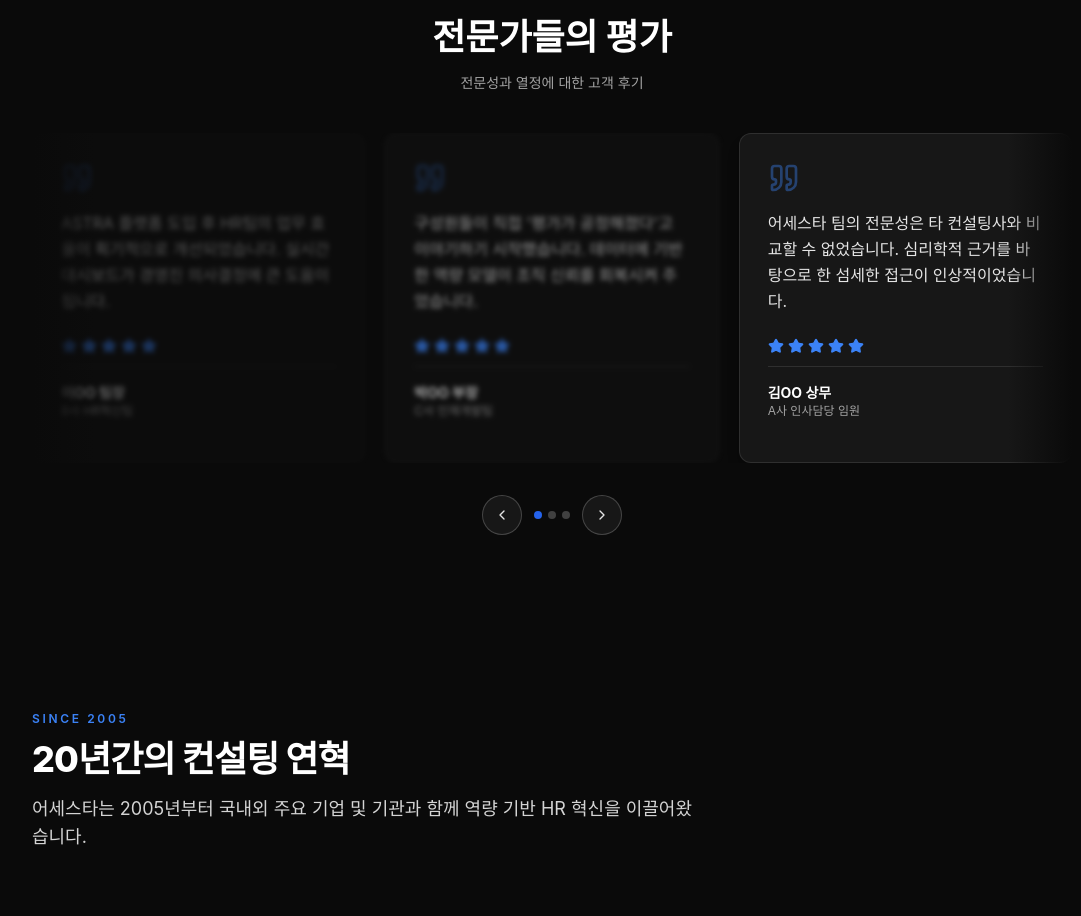
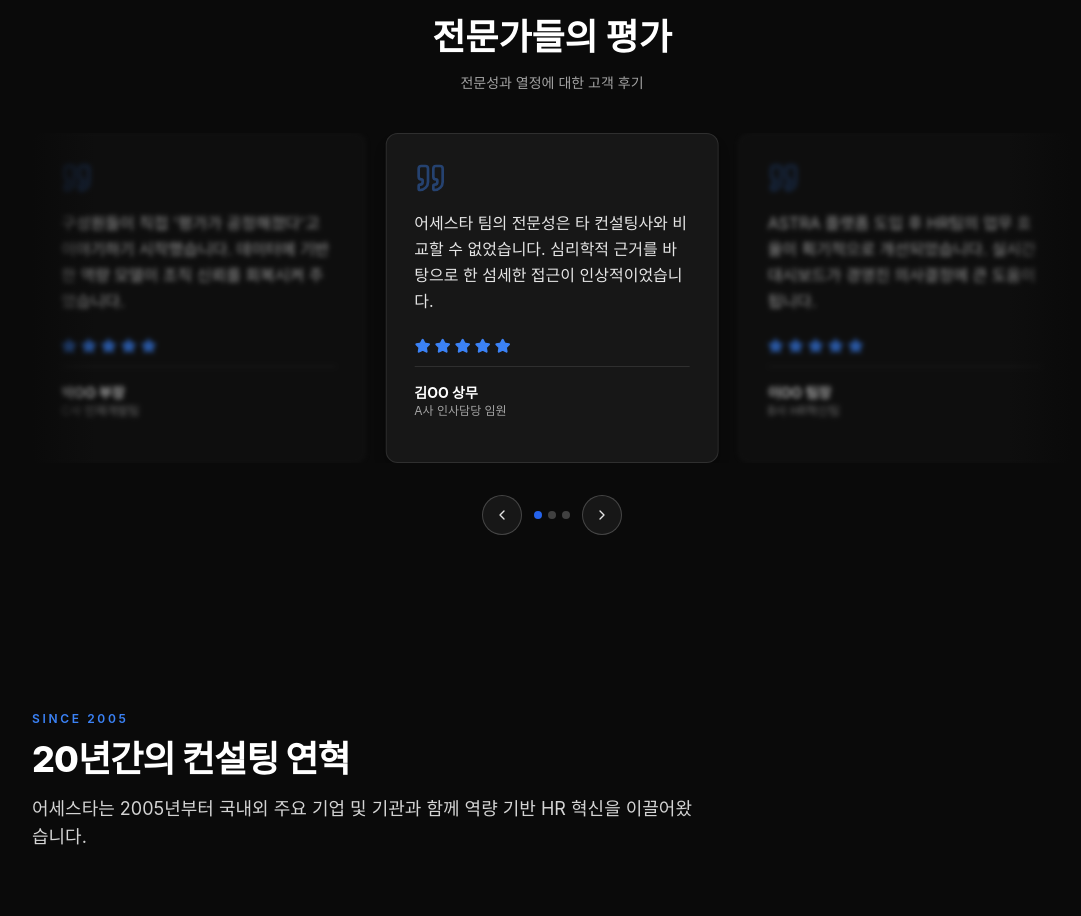
Before and after one commit to sycho2003/v0-hr, a Next.js app: page /cases in a window 1280 px wide. Shown: the part 1700-2616 px from the top of the page, without its empty margins (88-1169 px from the left). Built offline with nearby package versions, Linux system fonts and the light colour scheme; a web font is replaced by a local one.

Commit message:
fix: stabilize initial testimonial center alignment

```diff
--- a/components/case-studies.tsx
+++ b/components/case-studies.tsx
@@ -1,6 +1,6 @@
 "use client"
 
-import { useEffect, useRef, useState } from "react"
+import { useEffect, useLayoutEffect, useRef, useState } from "react"
 import Link from "next/link"
 import { AnimatePresence, motion, useAnimation } from "framer-motion"
 import {
@@ -145,7 +145,7 @@ export function CaseStudies() {
     }
   }, [])
 
-  useEffect(() => {
+  useLayoutEffect(() => {
     if (stepPx <= 0 || isCarouselAnimating) return
     carouselControls.set({ x: baseOffset })
   }, [baseOffset, carouselControls, isCarouselAnimating, stepPx, testimonialIdx])
@@ -272,6 +272,7 @@ export function CaseStudies() {
           <div ref={carouselViewportRef} className="relative mt-10 overflow-hidden">
             <motion.div
               className="flex items-stretch gap-0 md:gap-5"
+              style={{ x: baseOffset }}
               initial={false}
               animate={carouselControls}
             >
```
